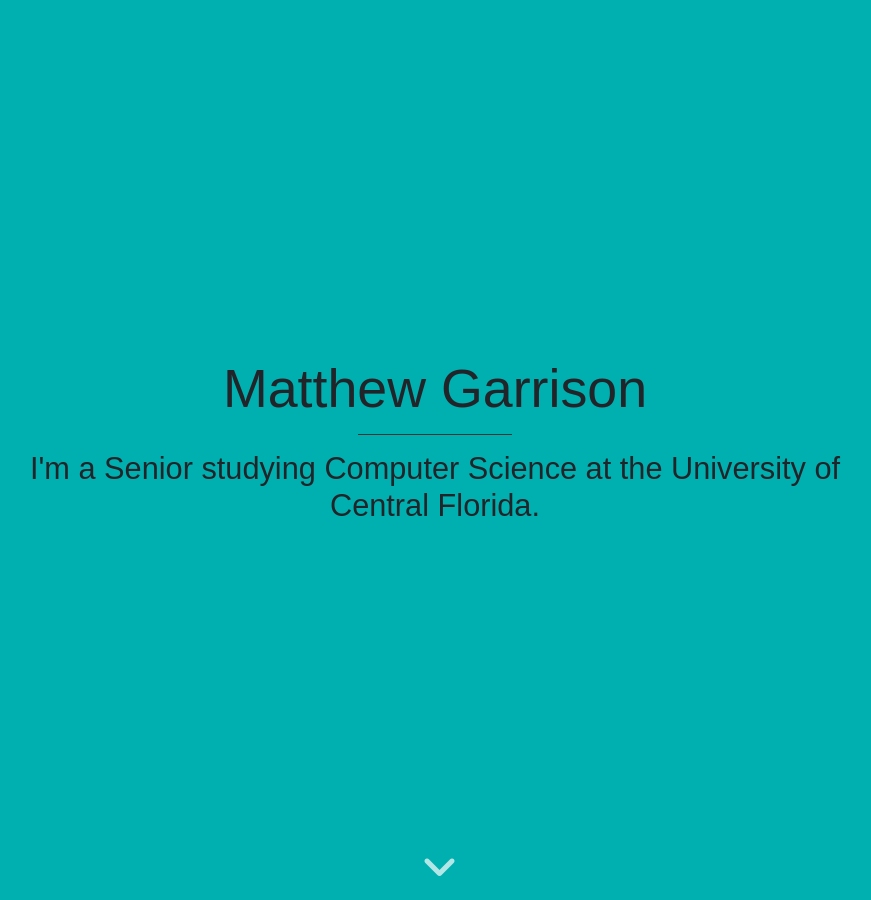
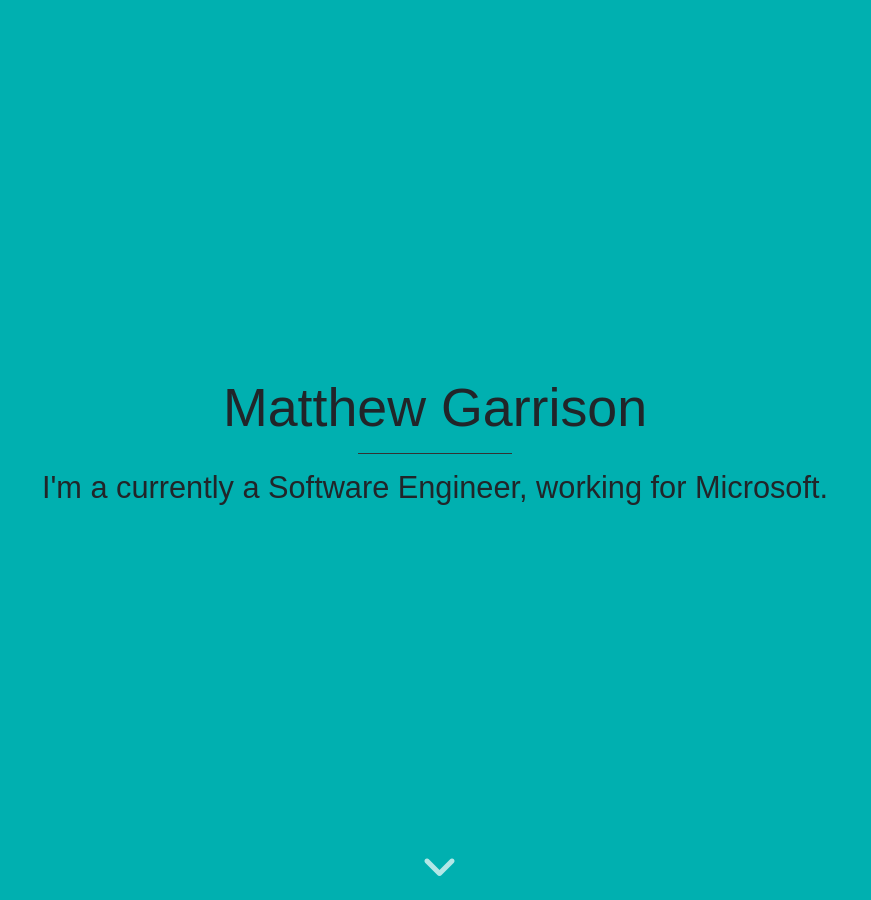
Before and after one commit to matthewgarrison/matthewgarrison.github.io, a Jekyll site: the page built from index.md, in a window 1280 px wide and 900 px high. Shown: the whole window, without its empty margins (205-1076 px from the left). Built offline with Jekyll 4.4.1, drawn with Linux system fonts in a browser that asks for light colours; nearby versions of some CDN libraries.

Commit message:
Update landing.html

```diff
--- a/_includes/landing.html
+++ b/_includes/landing.html
@@ -1,6 +1,6 @@
 <div class="landing center-contents">
 	<h1>Matthew Garrison</h1>
 	<hr>
-	<p>I'm a Senior studying Computer Science at the University of Central Florida.</p>
+	<p>I'm a currently a Software Engineer, working for Microsoft.</p>
 	<div class="down-arrow"><a href="#contact"><i class="fa fa-angle-down"></i></a></div>
 </div>
```
